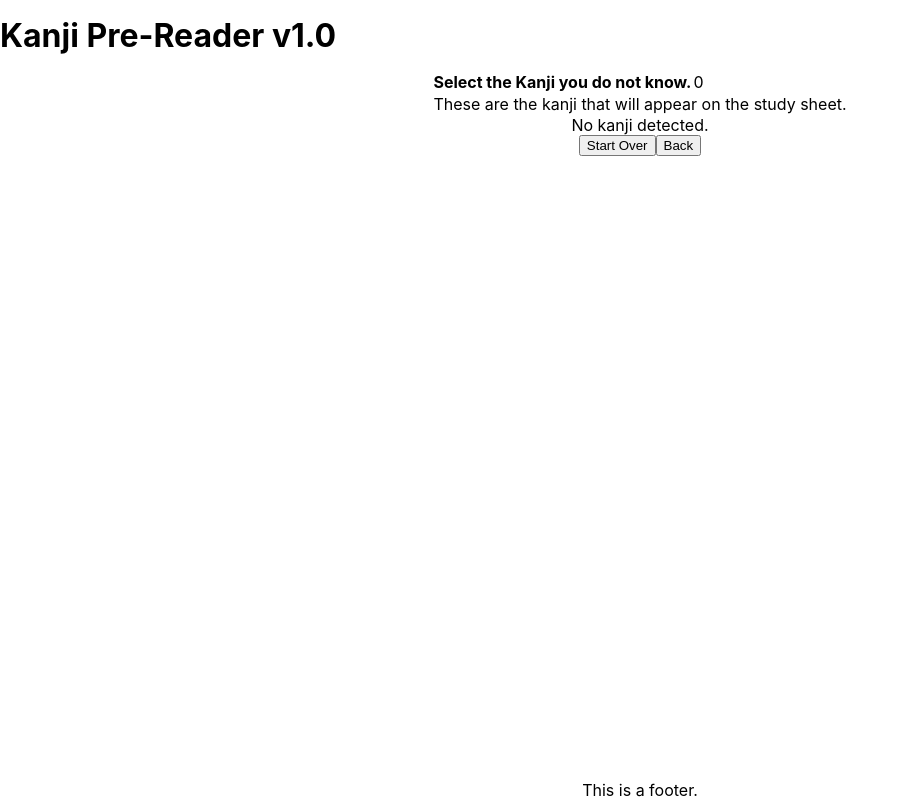
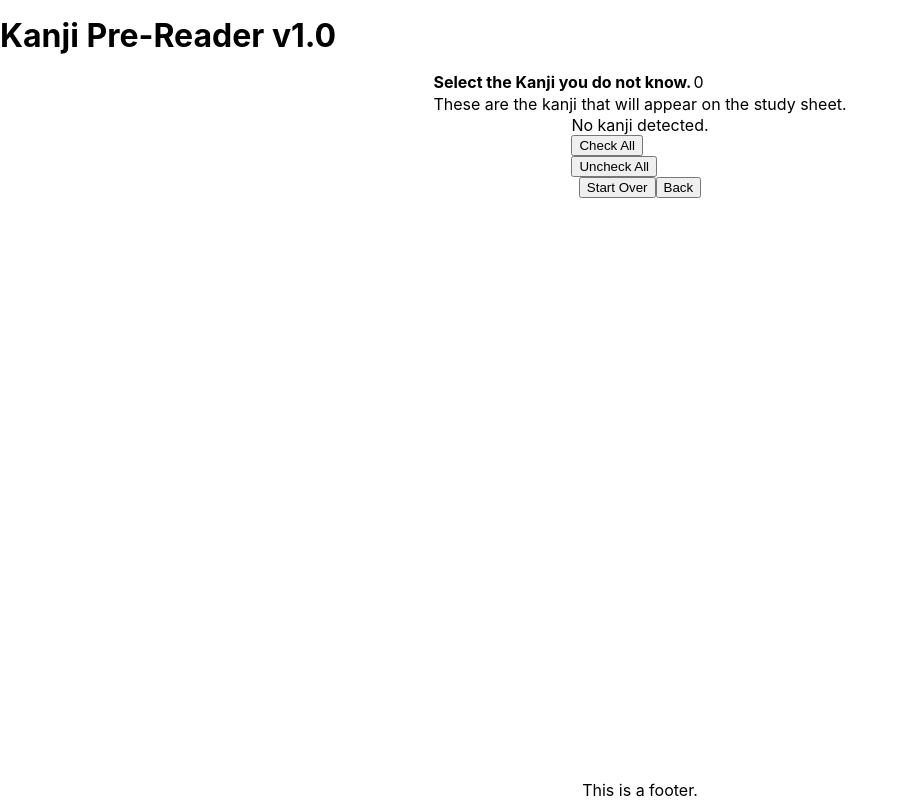
Before and after one commit to jodyanna/kanji-pre-reader, a React (Create React App) app: page /step-2 in a window 1280 px wide. Shown: the whole page, without its empty margins (0-907 px from the left). Built offline with nearby package versions, Linux system fonts and the light colour scheme.

Commit message:
buttons for check/uncheck all kanji

```diff
--- a/src/components/Filter/index.js
+++ b/src/components/Filter/index.js
@@ -5,11 +5,13 @@ import { Form, Table, TableRow, ButtonRow, Cell } from "./style";
 
 export default function Filter(props) {
   const [ hasKanji, setHasKanji ] = useState(false);
-  const [ checkboxes, setCheckboxes ] = useState([{}])
+  const [ checkboxes, setCheckboxes ] = useState([{},])
   const history = useHistory();
 
   useEffect(() => {
+    // No kanji detected from user textarea input
     if (props.allKanji === undefined || props.allKanji.length === 0) setHasKanji(false)
+    // We have the kanji
     else {
       setHasKanji(true);
       setCheckboxes(
@@ -34,11 +36,26 @@ export default function Filter(props) {
     }
   }
 
+  const handleCheckAllClick = () => {
+    setCheckboxes(checkboxes.map(entry => {
+      entry.isChecked = true;
+      return entry
+    }))
+  }
+
+  const handleUncheckAllClick = () => {
+    setCheckboxes(checkboxes.map(entry => {
+      entry.isChecked = false;
+      return entry
+    }))
+  }
+
   const handleSubmit = event => {
     event.preventDefault();
-    const checkboxNodeList = document.querySelectorAll('input[type=checkbox]:checked');
-    const selectedKanji = Array.from(checkboxNodeList, node => node.value);
-    props.setFilterKanji(selectedKanji);
+    // Get all checked kanji and set to App state.
+    props.setFilterKanji(checkboxes.map(entry => entry.isChecked ? entry.value : null)
+      // For eliminating unchecked kanji null values from array.
+      .filter(value => value !== null));
     history.push("/step-3");
   }
 
@@ -71,6 +88,18 @@ export default function Filter(props) {
               : "No kanji detected."
             }
           </TableRow>
+          <TableRow>
+            <input type="button"
+                   value="Check All"
+                   onClick={handleCheckAllClick}
+            />
+          </TableRow>
+          <TableRow>
+            <input type="button"
+                   value="Uncheck All"
+                   onClick={handleUncheckAllClick}
+            />
+          </TableRow>
         </tbody>
       </Table>
 
--- a/src/index.css
+++ b/src/index.css
@@ -4,7 +4,7 @@ html {
 
   margin: 0;
 
-  overflow: hidden;
+
 }
 
 body {
```
